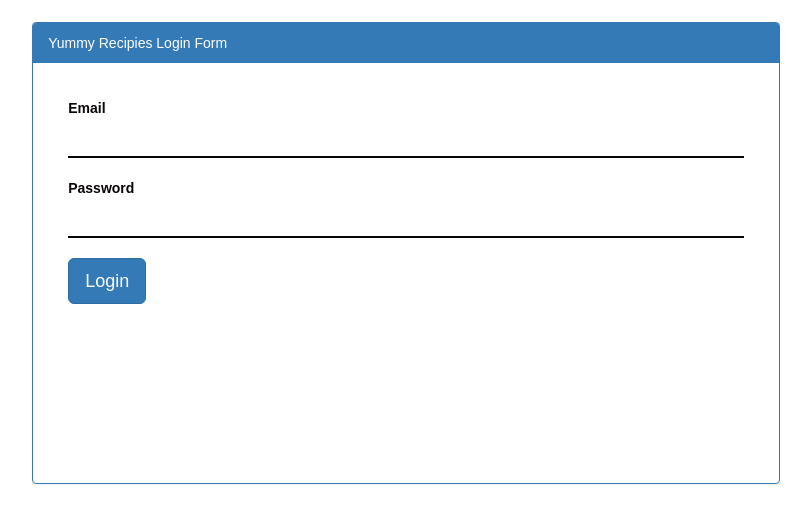
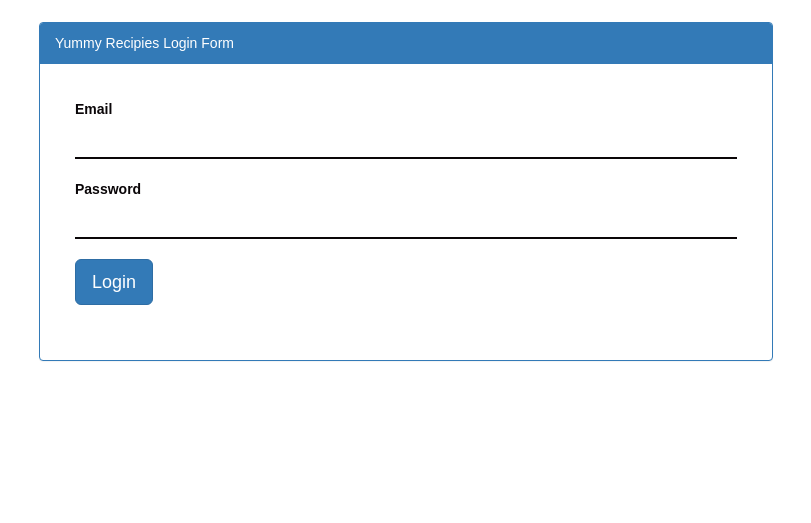
Before and after one commit to mwaz/yummy-recipies, a Flask app: page /login in a window 1280 px wide. Shown: the part 52-575 px from the top of the page, without its empty margins (234-1045 px from the left). Run offline with Flask 2, Linux system fonts and the light colour scheme; some libraries are stand-ins or nearby versions.

Commit message:
[FIX] resize the login panel of the login page

```diff
--- a/app/templates/login.html
+++ b/app/templates/login.html
@@ -7,10 +7,14 @@
     <link rel="stylesheet" href="{{ url_for('static', filename='css/bootstrap/css/bootstrap.css') }}">
     <link rel="stylesheet" href="{{ url_for('static', filename='css/styles.css') }}">
     <style type="text/css">
-    .panel-body
-    {
-        height: 420px;
-    }
+        .container  {
+        width: 60%;
+        }
+
+        .FormBox {
+        height: 45%;
+        }
+
 </style>
 </head>
 <!-- Head Tag Ends here -->
@@ -30,7 +34,7 @@
     <!-- End of Navbar -->
     <!-- Beginning of Container holding the panels  -->
     <div class="container">
-        <div class="panel-group">
+
             <div class="panel panel-primary">
                 <div class="panel-heading">
                     Yummy Recipies Login Form
@@ -56,7 +60,7 @@
                     </div>
                 </div>
             </div>
-        </div>
+
     </div>
     <!-- End of Container holding the panel class -->
 </body>
```
